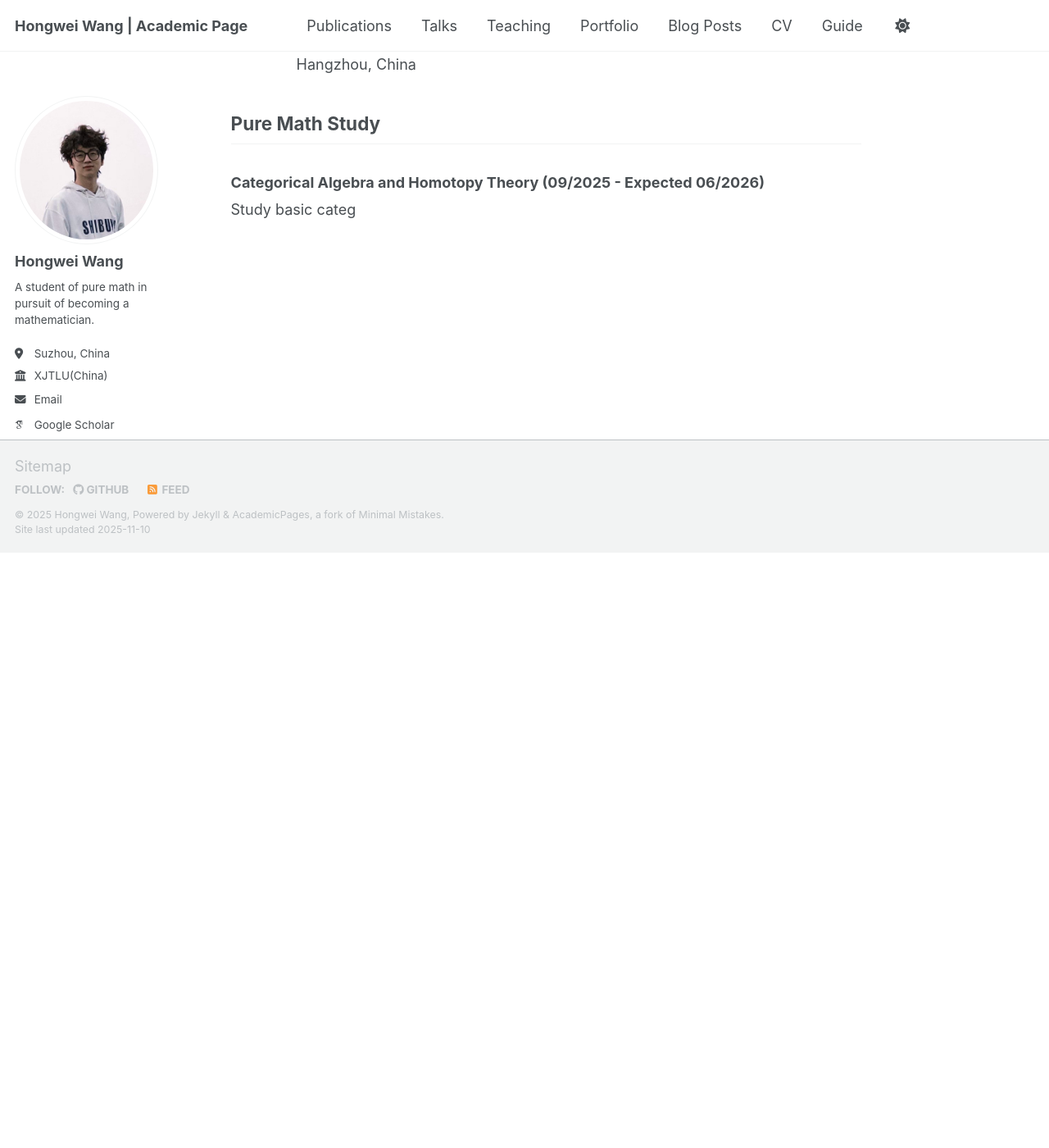
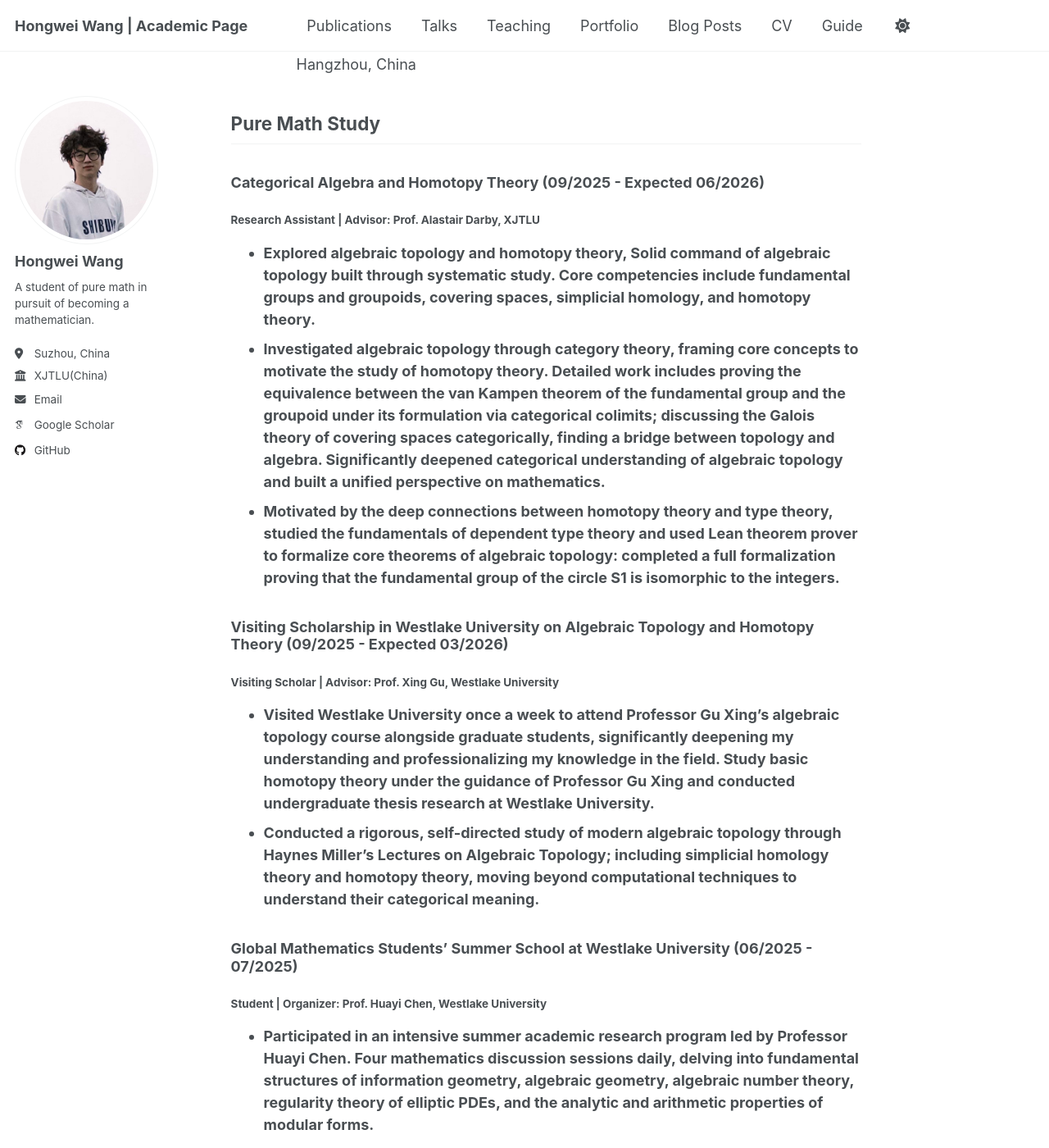
Before and after one commit to WangHongWei-AcademicPage/WangHongWei-AcademicPage.github.io, a Jekyll site: the page built from _pages/about.md, in a window 1280 px wide and 1400 px high, scrolled down 762 px. Shown: the whole window at 82% size. Built offline with Jekyll 4.4.1, drawn with Linux system fonts in a browser that asks for light colours; some web fonts are replaced; a script that is not in the unit is left out; before the commit the page ends 1436 px from its top, so only the background shows below that; some of the changed text lies outside the part shown.

Commit message:
Revise academic details and enhance clarity in about page
Updated the about page with detailed descriptions of academic experiences and research activities. Improved clarity and corrected minor typos.

```diff
--- a/_pages/about.md
+++ b/_pages/about.md
@@ -12,7 +12,7 @@ As a pure mathematics student, I focus on Algebraic Topology and Homotopy Theory
 
 You can find my CV here: [Hongwei.Wang CV, 11/09/25 updated](../assets/CV.pdf). The attached document is a reverse-chronological summary of my study. You can also read the content in this website for a detailed narrative of my study and experiences,
 
-On this website, you can explore the undergraduate work, academic talks, teaching experience and academic portfolio via the links in the navigation bar above. If my academic pursuits aligh with your interests, please feel free to contact me via my personal email [1972396871@qq.com](1972396871@qq.com) or through my official university email address [Hongwei.wang22@student.xjtlu.edu.cn](Hongwei.wang22@student.xjtlu.edu.cn).
+On this website, you can explore my undergraduate works, academic talks, teaching experience and academic portfolio via the links in the navigation bar above. If my academic pursuits aligh with your interests, please feel free to contact me via my personal email [1972396871@qq.com](1972396871@qq.com) or through my official university email address [Hongwei.wang22@student.xjtlu.edu.cn](Hongwei.wang22@student.xjtlu.edu.cn).
 
 
 ## Education
@@ -25,4 +25,41 @@ On this website, you can explore the undergraduate work, academic talks, teachin
 
 ## Pure Math Study
 ### Categorical Algebra and Homotopy Theory (09/2025 - Expected 06/2026)
-Study basic categ
+#### Research Assistant | Advisor: Prof. Alastair Darby, XJTLU
+* **Explored algebraic topology and homotopy theory, Solid command of algebraic topology built through systematic study. Core competencies include fundamental groups and groupoids, covering spaces, simplicial homology, and homotopy theory.**
+* **Investigated algebraic topology through category theory, framing core concepts to motivate the study of homotopy theory. Detailed work includes proving the equivalence between the van Kampen theorem of the fundamental group and the groupoid under its formulation via categorical colimits; discussing the Galois theory of covering spaces categorically, finding a bridge between topology and algebra. Significantly deepened categorical understanding of algebraic topology and built a unified perspective on mathematics.**
+* **Motivated by the deep connections between homotopy theory and type theory, studied the fundamentals of dependent type theory and used Lean theorem prover to formalize core theorems of algebraic topology: completed a full formalization proving that the fundamental group of the circle S1 is isomorphic to the integers.**
+
+### Visiting Scholarship in Westlake University on Algebraic Topology and Homotopy Theory (09/2025 - Expected 03/2026)
+#### Visiting Scholar | Advisor: Prof. Xing Gu, Westlake University
+* **Visited Westlake University once a week to attend Professor Gu Xing’s algebraic topology course alongside graduate students, significantly deepening my understanding and professionalizing my knowledge in the field. Study basic homotopy theory under the guidance of Professor Gu Xing and conducted undergraduate thesis research at Westlake University.**
+* **Conducted a rigorous, self-directed study of modern algebraic topology through Haynes Miller’s Lectures on Algebraic Topology; including simplicial homology theory and homotopy theory, moving beyond computational techniques to understand their categorical meaning.**
+
+### Global Mathematics Students' Summer School at Westlake University (06/2025 - 07/2025)
+#### Student | Organizer: Prof. Huayi Chen, Westlake University
+* **Participated in an intensive summer academic research program led by Professor Huayi Chen. Four mathematics discussion sessions daily, delving into fundamental structures of information geometry, algebraic geometry, algebraic number theory, regularity theory of elliptic PDEs, and the analytic and arithmetic properties of modular forms.**
+* **Sorted out the core theorems and classic proof paths for each topic, organized discussion notes, and created phased summary materials, thereby assisting in the construction of a cross-disciplinary knowledge framework**
+
+### Undergraduate Category Theory Seminar (02/2025 - 05/2025)
+#### Lecturer | Organizer: Prof. Adam-Chrisiaan von, XJTLU
+* **Had a thorough grasp of category structure knowledge, including categories, functors, natural transformations, limits, representable functors, and the Yoneda lemma, among other contents**
+* **As a student lecturer, gave a special lecture on core concepts such as representable functors and the Yoneda lemma, and explained the abstract constructions by using specific examples from algebra and topology, such as set representations, group actions, and the category of presheaves**
+
+### Prime Distribution and Analytic Number Theory Study
+#### Summer Undergraduate Research Fellowships in XJTLU | Advisor: Prof. Pietro Sgobba, XJTLU (06/2024 - 09/2024)
+* **Studied Introduction to Analytic Number Theory by Tom M. Apostol; mastered core concepts, including arithmetical functions, Chebyshev estimates, and elementary forms of the Prime Number Theorem, Wrote a review paper entitled *Arithmetical Functions and Elementary Theorems on the Distribution of Primes*.**
+* **Generated classic large-scale prime number spirals such as the Ulam Spiral, Klauber Triangle, and Sacks Spiral through Python; studied prime-rich polynomials.**
+
+
+
+## Extra Study
+### Exploring the Substantive Role of AI like ChatGPT in Mathematics Learning (10/2024 - 04/2025)
+#### Workshop member | Advisor: Prof. Jinsong Xu, XJTLU
+* **Designed and led a six-month empirical study applying generative programming to pure math subjects, including complex analysis, abstract algebra, and topology.**
+* **Developed three interactive learning programs: (1) A machine-learning proof of a simple case of Ramsey’s Theorem: Through computer self-play optimization, it was verified that in the game on the complete graph K5, the first player has a winning strategy - namely, to force the opponent to be the first to complete a monochromatic C3 triangle. (2) A visualization tool for conformal mappings of analytic functions on the complex plane, with the automatic detection of singularities; (3) A scalar field visualization program that automatically computes and plots the corresponding gradient vector**
+* **Wrote and presented a research report titled *AI-Driven Python Code Generation for Solving Specific Mathematics Problems*, receiving positive feedback from faculty and peers**
+
+### Data-Driven Analysis of Stellar Cluster Formation and Evolution (10/2022 - 06/2023)
+#### Research Assistant | Advisor: Prof.Xiaoying Pang, XJTLU
+* **Utilized Python to conduct data cleaning and dimensionality reduction in the high-dimensional parameter space of the Gaia DR3 star catalog.**
+* **Constructed a multi-dimensional Gaussian Mixture Model (GMM) to initially screen the member stars of the Beehive Cluster; ultimately identified 387 high-confidence member stars (with confidence > 90%) and plotted a clear color-magnitude diagram (CMD). Innovatively introduced the Self-Organizing Map (SOM) for unsupervised clustering analysis**
```
